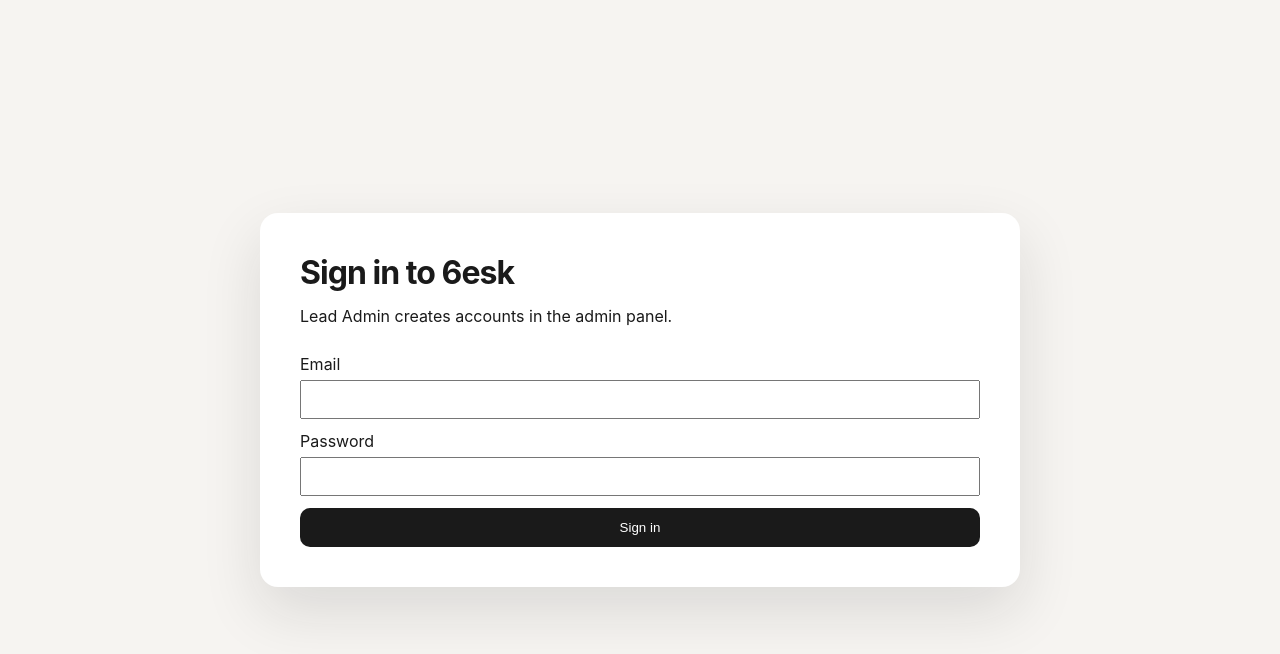
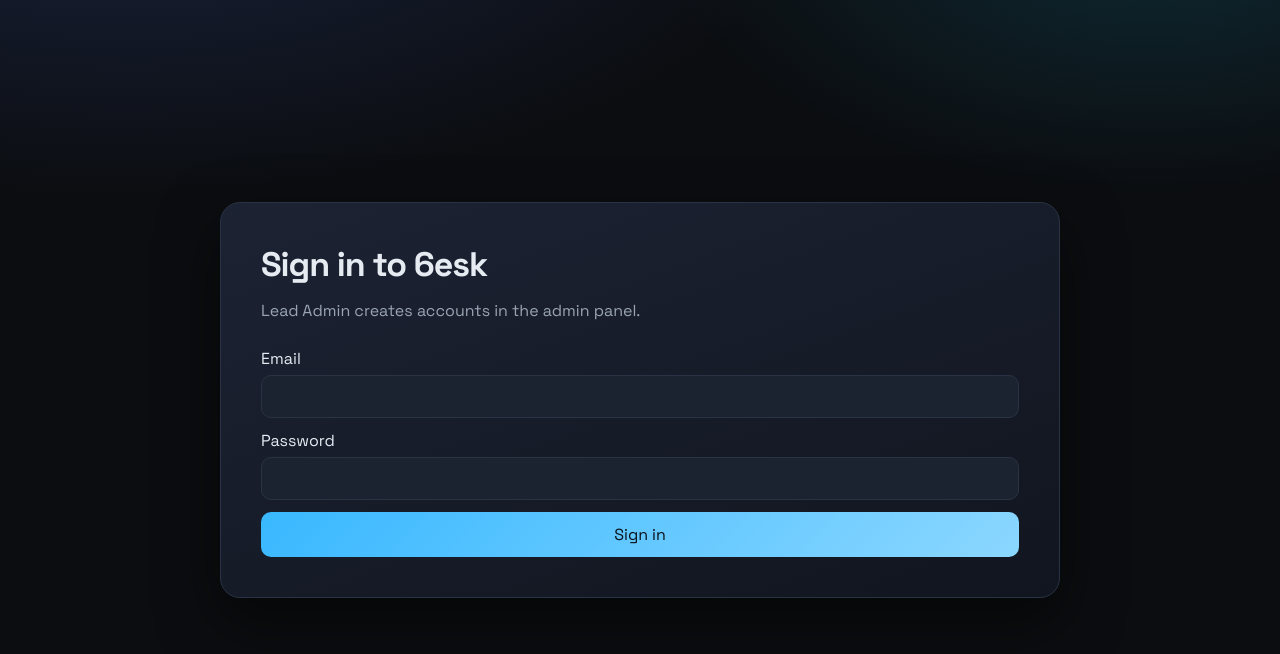
Before and after one commit to JeromeBillion/6esk-v2, a Next.js app: page /login in a window 1280 px wide. Shown: the top 654 px of the page. Built offline with nearby package versions, Linux system fonts and the light colour scheme.

Commit message:
Add dark mode UI and update roadmap

```diff
--- a/package.json
+++ b/package.json
@@ -5,8 +5,10 @@
   "scripts": {
     "dev": "next dev",
     "build": "next build",
+    "sanity": "npm run build",
     "start": "next start",
     "lint": "next lint",
+    "test": "node -e \"console.log('No automated tests configured yet.')\"",
     "db:migrate": "node scripts/migrate.js",
     "db:seed": "node scripts/seed-admin.js"
   },
--- a/src/app/globals.css
+++ b/src/app/globals.css
@@ -1,6 +1,16 @@
 :root {
-  color-scheme: light;
-  font-family: "Inter", system-ui, -apple-system, Segoe UI, sans-serif;
+  color-scheme: dark;
+  --bg: #0b0d10;
+  --bg-glow: #0f172a;
+  --surface: #141821;
+  --surface-2: #1b2230;
+  --border: #2a3344;
+  --text: #e6ebf2;
+  --muted: #9aa4b2;
+  --accent: #8bd7ff;
+  --accent-strong: #39b8ff;
+  --danger: #ff7a7a;
+  --shadow: 0 24px 60px rgba(0, 0, 0, 0.5);
 }
 
 * {
@@ -9,8 +19,10 @@
 
 body {
   margin: 0;
-  background: #f6f4f1;
-  color: #1a1a1a;
+  background: radial-gradient(1200px 600px at 10% -20%, #1b2440 0%, transparent 60%),
+    radial-gradient(900px 500px at 90% -10%, #0f2a34 0%, transparent 55%),
+    var(--bg);
+  color: var(--text);
 }
 
 main {
@@ -22,27 +34,52 @@
 }
 
 .container {
-  max-width: 760px;
+  max-width: 840px;
   width: 100%;
-  background: #ffffff;
-  border-radius: 18px;
+  background: linear-gradient(160deg, rgba(29, 36, 53, 0.96), rgba(18, 22, 32, 0.96));
+  border-radius: 20px;
   padding: 40px;
-  box-shadow: 0 24px 60px rgba(22, 22, 22, 0.12);
+  border: 1px solid var(--border);
+  box-shadow: var(--shadow);
+  backdrop-filter: blur(12px);
 }
 
 h1 {
   margin: 0 0 12px;
-  font-size: 32px;
+  font-size: 34px;
   letter-spacing: -0.03em;
+}
+
+h2 {
+  margin: 0 0 10px;
+  font-size: 22px;
 }
 
 p {
   margin: 0 0 8px;
   line-height: 1.6;
+  color: var(--muted);
 }
 
 code {
-  background: #f1f1f1;
+  background: rgba(255, 255, 255, 0.08);
   padding: 2px 6px;
   border-radius: 6px;
 }
+
+input,
+select,
+textarea {
+  width: 100%;
+  padding: 10px;
+  margin-top: 6px;
+  border-radius: 10px;
+  border: 1px solid var(--border);
+  background: var(--surface-2);
+  color: var(--text);
+  font: inherit;
+}
+
+button {
+  font: inherit;
+}
--- a/src/app/layout.tsx
+++ b/src/app/layout.tsx
@@ -1,5 +1,11 @@
 import "./globals.css";
 import type { ReactNode } from "react";
+import { Space_Grotesk } from "next/font/google";
+
+const spaceGrotesk = Space_Grotesk({
+  subsets: ["latin"],
+  weight: ["400", "500", "600", "700"]
+});
 
 export const metadata = {
   title: "6esk",
@@ -9,7 +15,7 @@
 export default function RootLayout({ children }: { children: ReactNode }) {
   return (
     <html lang="en">
-      <body>{children}</body>
+      <body className={spaceGrotesk.className}>{children}</body>
     </html>
   );
 }
--- a/src/app/login/page.tsx
+++ b/src/app/login/page.tsx
@@ -45,7 +45,6 @@
                 value={email}
                 onChange={(event) => setEmail(event.target.value)}
                 required
-                style={{ width: "100%", padding: 10, marginTop: 6 }}
               />
             </label>
             <label>
@@ -55,10 +54,9 @@
                 value={password}
                 onChange={(event) => setPassword(event.target.value)}
                 required
-                style={{ width: "100%", padding: 10, marginTop: 6 }}
               />
             </label>
-            {error ? <p style={{ color: "#c0392b" }}>{error}</p> : null}
+            {error ? <p style={{ color: "var(--danger)" }}>{error}</p> : null}
             <button
               type="submit"
               disabled={loading}
@@ -66,8 +64,8 @@
                 padding: "12px 16px",
                 borderRadius: 10,
                 border: "none",
-                background: "#1a1a1a",
-                color: "#fff",
+                background: "linear-gradient(135deg, var(--accent-strong), var(--accent))",
+                color: "#081018",
                 cursor: "pointer"
               }}
             >
```
Also changed, not shown: src/app/admin/AdminClient.tsx (+9 -11 lines), src/app/mail/MailClient.tsx (+12 -9 lines), src/app/tickets/TicketsClient.tsx (+42 -17 lines), 1 other file (tests, documents, lock files or other folders).
